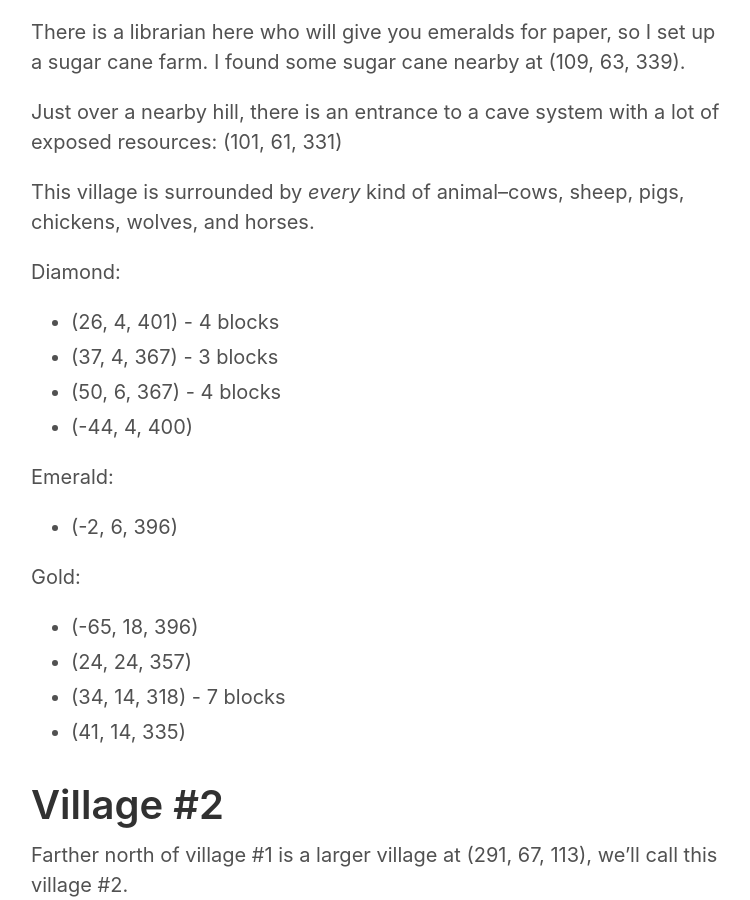
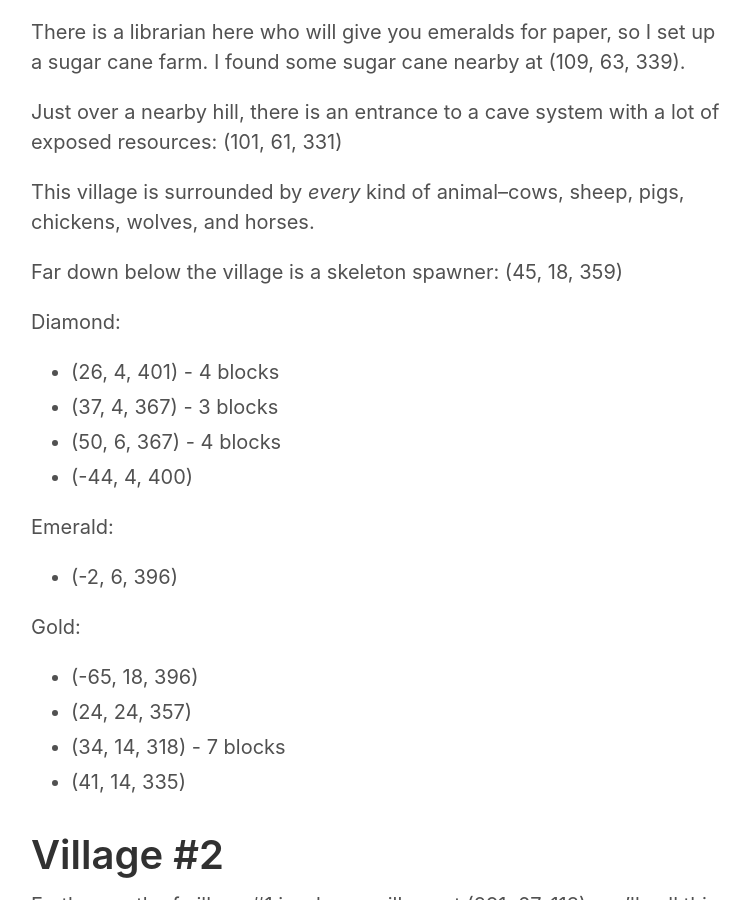
Before and after one commit to chrisjmccormick/personal-site, a Jekyll site: the page built from _posts/2016-05-28-xmc360-seed-bigworldcivilization.markdown, in a window 1280 px wide and 900 px high, scrolled down 1625 px. Shown: the whole window, without its empty margins (259-1009 px from the left). Built offline with Jekyll 4.4.1, drawn with Linux system fonts in a browser that asks for light colours; comment, search, counter and statistics services are not loaded.

Commit message:
Added skeleton spawner coordinates.

```diff
--- a/_posts/2016-05-28-xmc360-seed-bigworldcivilization.markdown
+++ b/_posts/2016-05-28-xmc360-seed-bigworldcivilization.markdown
@@ -27,6 +27,8 @@ There is a librarian here who will give you emeralds for paper, so I set up a su
 Just over a nearby hill, there is an entrance to a cave system with a lot of exposed resources: (101, 61, 331)
 
 This village is surrounded by *every* kind of animal--cows, sheep, pigs, chickens, wolves, and horses.
+
+Far down below the village is a skeleton spawner: (45, 18, 359)
 
 Diamond:
 
```
